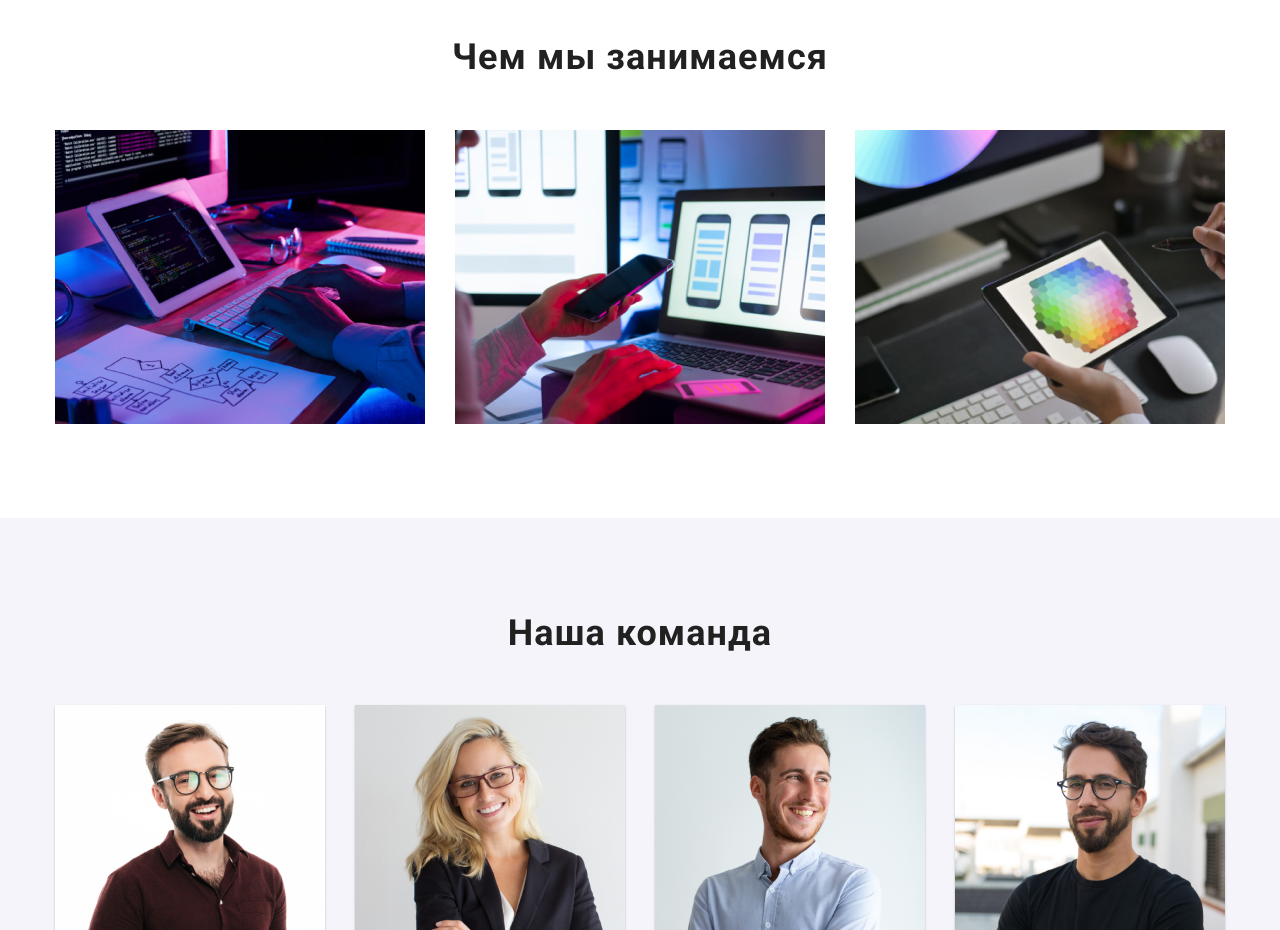
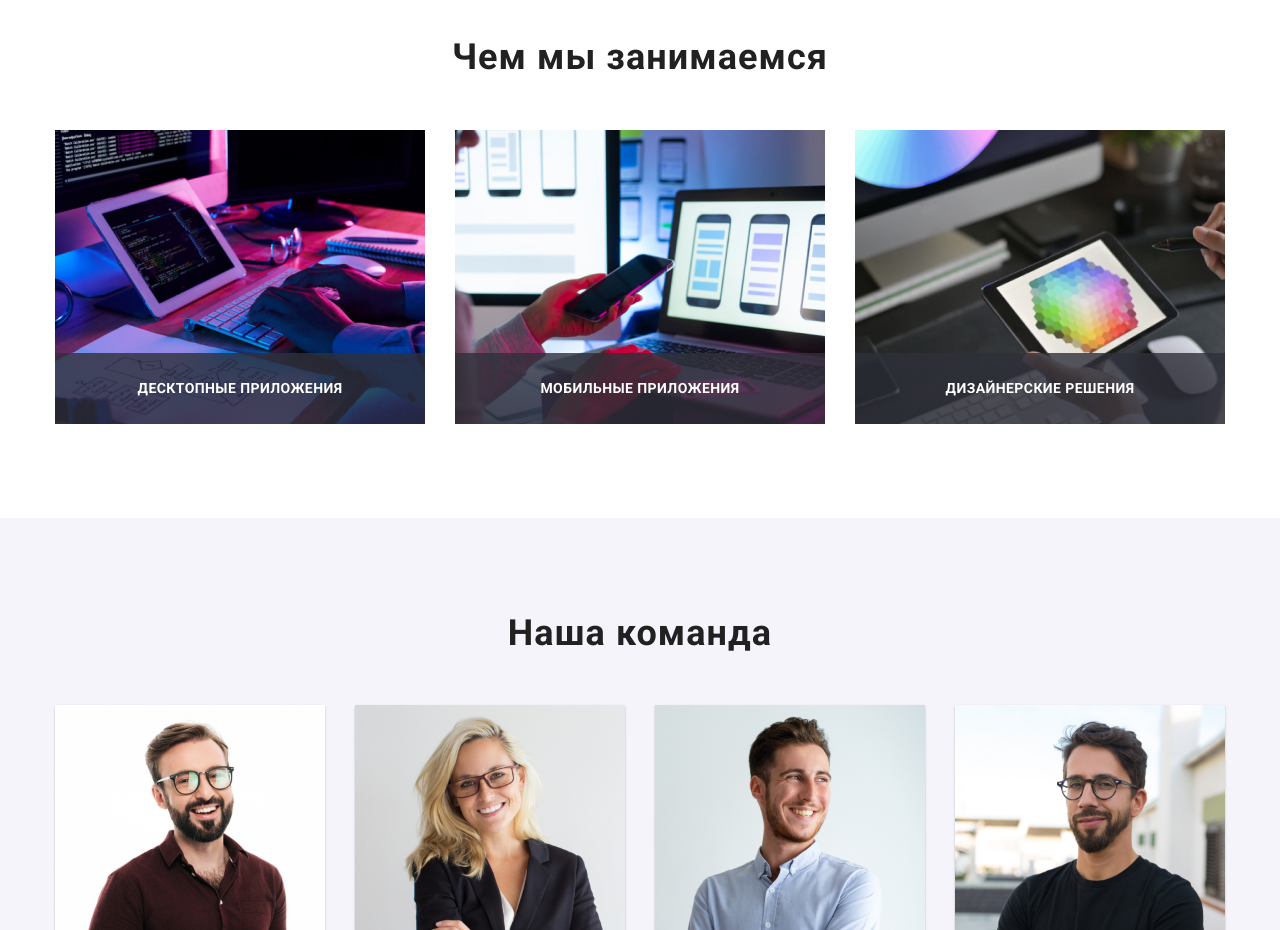
Before and after one commit to olexiychubok/goit-markup-hw-05, a plain HTML site: page index.html in a window 1280 px wide. Shown: the part 1080-2010 px from the top of the page. Drawn offline with nearby package versions, Linux system fonts and the light colour scheme.

Commit message:
Створено позиціонування для doing тексту

```diff
--- a/css/style.css
+++ b/css/style.css
@@ -294,6 +294,31 @@ img {
 
 .doing-img:first-child {
     margin-left: 0px;
+}
+
+.doing-img {
+    position: relative;
+}
+
+.doing-img > .thumb-text {
+    font-family: Roboto, sans-serif;
+    font-weight: 700;
+    font-size: 14px;
+    line-height: 1.2;
+    text-align: center;
+    letter-spacing: 0.03em;
+    text-transform: uppercase;
+    color: var(--second-text);
+    display: flex;
+    justify-content: center;
+    align-items: center;
+    padding-top: 27px;
+    padding-bottom: 27px;
+    background-color: rgba(47, 48, 58, 0.8);
+    position: absolute;
+    right: 0;
+    bottom: 0;
+    left: 0;
 }
 
 /* team */
--- a/index.html
+++ b/index.html
@@ -93,14 +93,19 @@
         <section class="doing">
         <div class="container">
             <h2 class="doing-title">Чем мы занимаемся</h2>
+            <div class="thumb">
                     <ul class="doing-list link">
                     <li class="doing-img"><img src="img/box-1.jpg" alt="box-1" width="370">
+                        <p class="thumb-text">Десктопные приложения</p>
                     </li>
                     <li class="doing-img"><img src="img/box-2.jpg" alt="box-2" width="370">
+                        <p class="thumb-text">Мобильные приложения</p>
                     </li>
                     <li class="doing-img"><img src="img/box-3.jpg" alt="box-3" width="370">
+                        <p class="thumb-text">Дизайнерские решения</p>
                     </li>
                 </ul>
+            </div>
         </div>
         </section>
         <section class="team">
```
Lines whose indentation alone changed are shown as unchanged.
